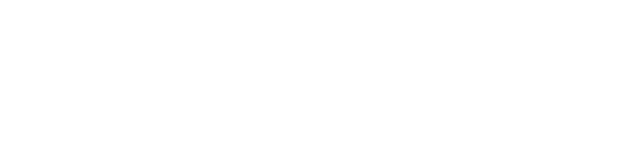
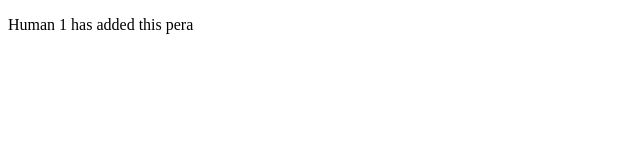
Before and after one commit to abtahi-tajwar/playground, a plain HTML site: page index.html in a window 1280 px wide. Shown: the whole page, without its empty margins (0-640 px from the left). Drawn offline with Linux system fonts and the light colour scheme.

Commit message:
p added by tajwar

```diff
--- a/index.html
+++ b/index.html
@@ -6,6 +6,6 @@
     <title>Document</title>
 </head>
 <body>
-
+    <p>Human 1 has added this pera</p>
 </body>
 </html>
```
